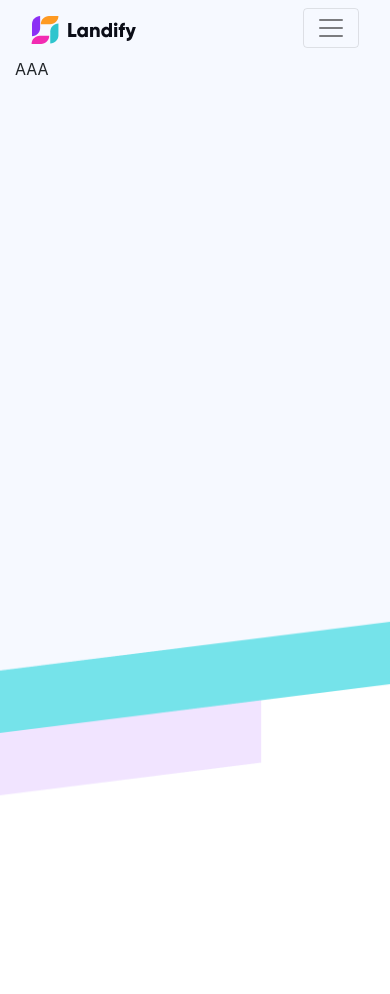
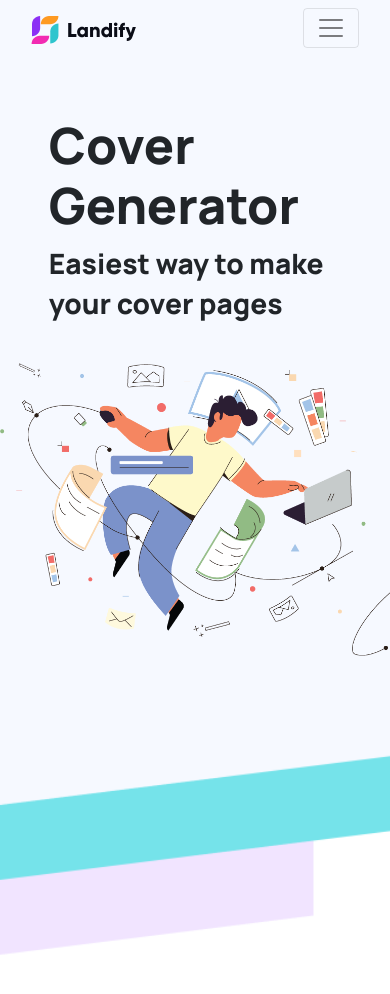
Before and after one commit to TanvirMahin24/Cover-Generator, a React (Create React App) app in the folder client/: page / in a window 390 px wide. Shown: the top 994 px of the page. Before the commit the page ends 844 px from the top, so only its background shows below. Built offline with nearby package versions, Linux system fonts and the light colour scheme.

Commit message:
Responsive hero done

```diff
--- a/client/src/Components/Header/Header.module.css
+++ b/client/src/Components/Header/Header.module.css
@@ -2,5 +2,7 @@
   background: url(../../Assets/Hero/Background.png);
   background-size: cover;
   background-repeat: no-repeat;
-  height: 100vh;
+  height: 120vh;
+  overflow-x: hidden;
+  overflow-y: hidden;
 }
--- a/client/src/Components/Hero/Hero.js
+++ b/client/src/Components/Hero/Hero.js
@@ -1,14 +1,23 @@
 import React from "react";
-import { Col, Container, Row } from "react-bootstrap";
+import { Container } from "react-bootstrap";
+import HeroImg from "../../Assets/Hero/heroImg.png";
 import styles from "./Hero.module.css";
 
 const Hero = () => {
   return (
-    <Container fluid className={styles.hero}>
-      <Row>
-        <Col>AAA</Col>
-      </Row>
-    </Container>
+    <div className={styles.hero}>
+      <div className={`${styles.left} my-auto`}>
+        <div className="pb-5">
+          <h1 className="heading__1">Cover Generator</h1>
+          <span className="d-block heading__4 pb-5">
+            Easiest way to make your cover pages
+          </span>
+        </div>
+      </div>
+      <div className={styles.right}>
+        <img src={HeroImg} alt="hero" />
+      </div>
+    </div>
   );
 };
 
--- a/client/src/Components/Hero/Hero.module.css
+++ b/client/src/Components/Hero/Hero.module.css
@@ -1,2 +1,42 @@
 .hero {
+  display: flex;
+  align-items: center;
 }
+
+.left {
+  padding-left: 9%;
+  width: 75vw !important;
+}
+
+.right {
+  float: right;
+}
+
+@media screen and (max-width: 769px) {
+  .left {
+    padding-top: 15%;
+  }
+  .right img {
+    width: 180%;
+    transform: translateX(-90px) translateY(10vh);
+  }
+}
+
+@media screen and (max-width: 450px) {
+  .hero {
+    flex-direction: column;
+    overflow-y: hidden;
+  }
+  .left {
+    padding-left: 0;
+    padding-top: 15%;
+  }
+  .left h1 {
+    font-size: 50px !important;
+    line-height: 60px !important;
+  }
+  .right img {
+    width: 100%;
+    transform: translateX(0) translateY(-60px);
+  }
+}
--- a/client/src/index.css
+++ b/client/src/index.css
@@ -27,49 +27,49 @@ code {
 }
 
 .heading__1 {
-  font-family: Manrope;
-  font-style: normal;
-  font-weight: 800;
-  font-size: 72px;
-  line-height: 98px;
+  font-family: "Manrope", "Segoe UI" !important;
+  font-style: normal !important;
+  font-weight: 800 !important;
+  font-size: 72px !important;
+  line-height: 98px !important;
 }
 
 .heading__2 {
-  font-family: Manrope;
-  font-style: normal;
-  font-weight: 800;
-  font-size: 48px;
-  line-height: 64px;
+  font-family: "Manrope", "Segoe UI" !important;
+  font-style: normal !important;
+  font-weight: 800 !important;
+  font-size: 48px !important;
+  line-height: 64px !important;
 }
 
 .heading__3 {
-  font-family: Manrope;
-  font-style: normal;
-  font-weight: 800;
-  font-size: 40px;
-  line-height: 54px;
+  font-family: "Manrope", "Segoe UI" !important;
+  font-style: normal !important;
+  font-weight: 800 !important;
+  font-size: 40px !important;
+  line-height: 54px !important;
 }
 
 .heading__4 {
-  font-family: Manrope;
-  font-style: normal;
-  font-weight: 800;
-  font-size: 28px;
-  line-height: 40px;
+  font-family: "Manrope", "Segoe UI" !important;
+  font-style: normal !important;
+  font-weight: 800 !important;
+  font-size: 28px !important;
+  line-height: 40px !important;
 }
 
 .heading__5 {
-  font-family: Manrope;
-  font-style: normal;
-  font-weight: 600;
-  font-size: 24px;
-  line-height: 32px;
+  font-family: "Manrope", "Segoe UI" !important;
+  font-style: normal !important;
+  font-weight: 600 !important;
+  font-size: 24px !important;
+  line-height: 32px !important;
 }
 
 .heading__6 {
-  font-family: Manrope;
-  font-style: normal;
-  font-weight: 500;
-  font-size: 20px;
-  line-height: 30px;
+  font-family: "Manrope", "Segoe UI" !important;
+  font-style: normal !important;
+  font-weight: 500 !important;
+  font-size: 20px !important;
+  line-height: 30px !important;
 }
```
Also changed, not shown: client/src/Assets/Hero/heroImg.png (added).
